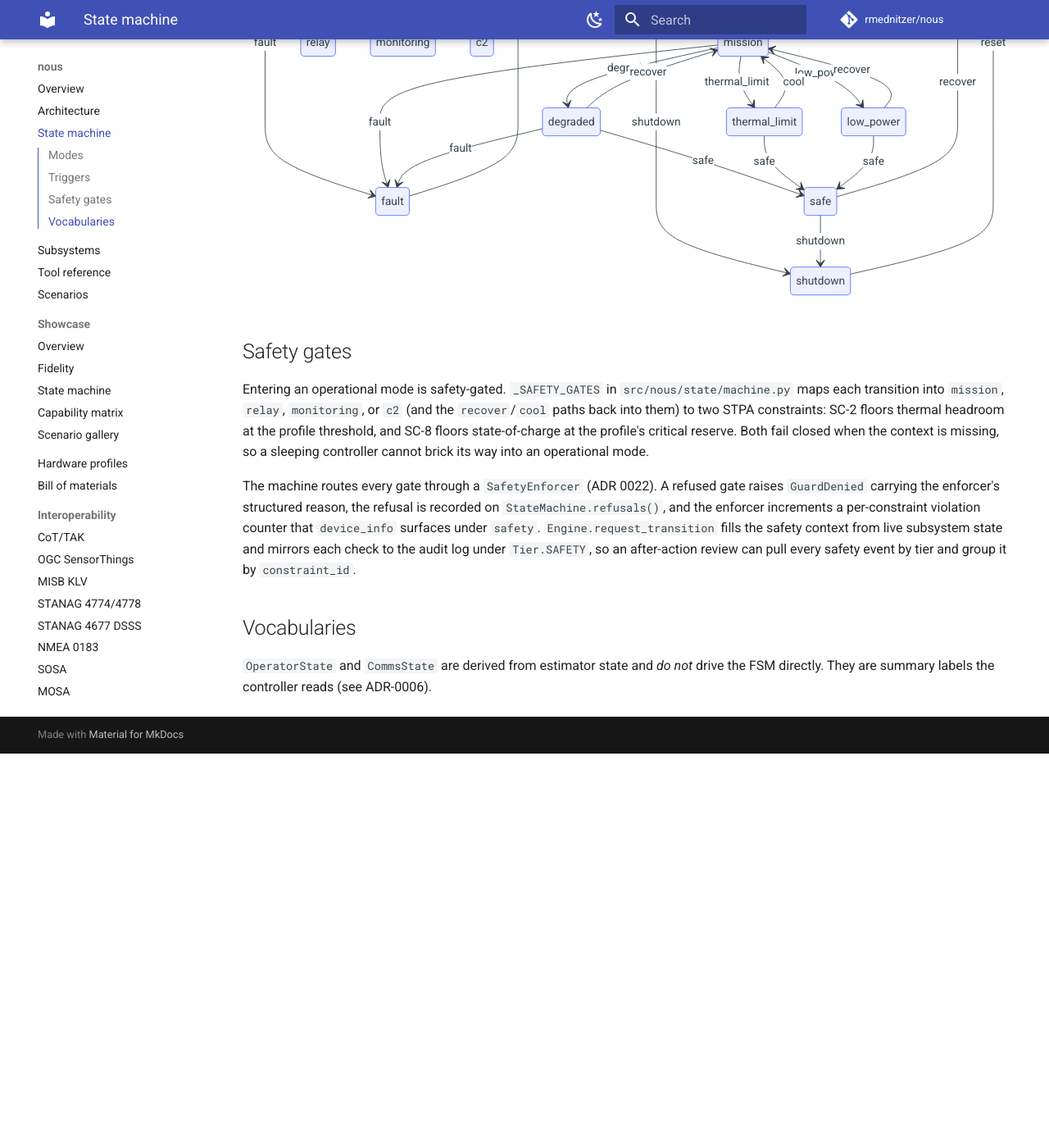
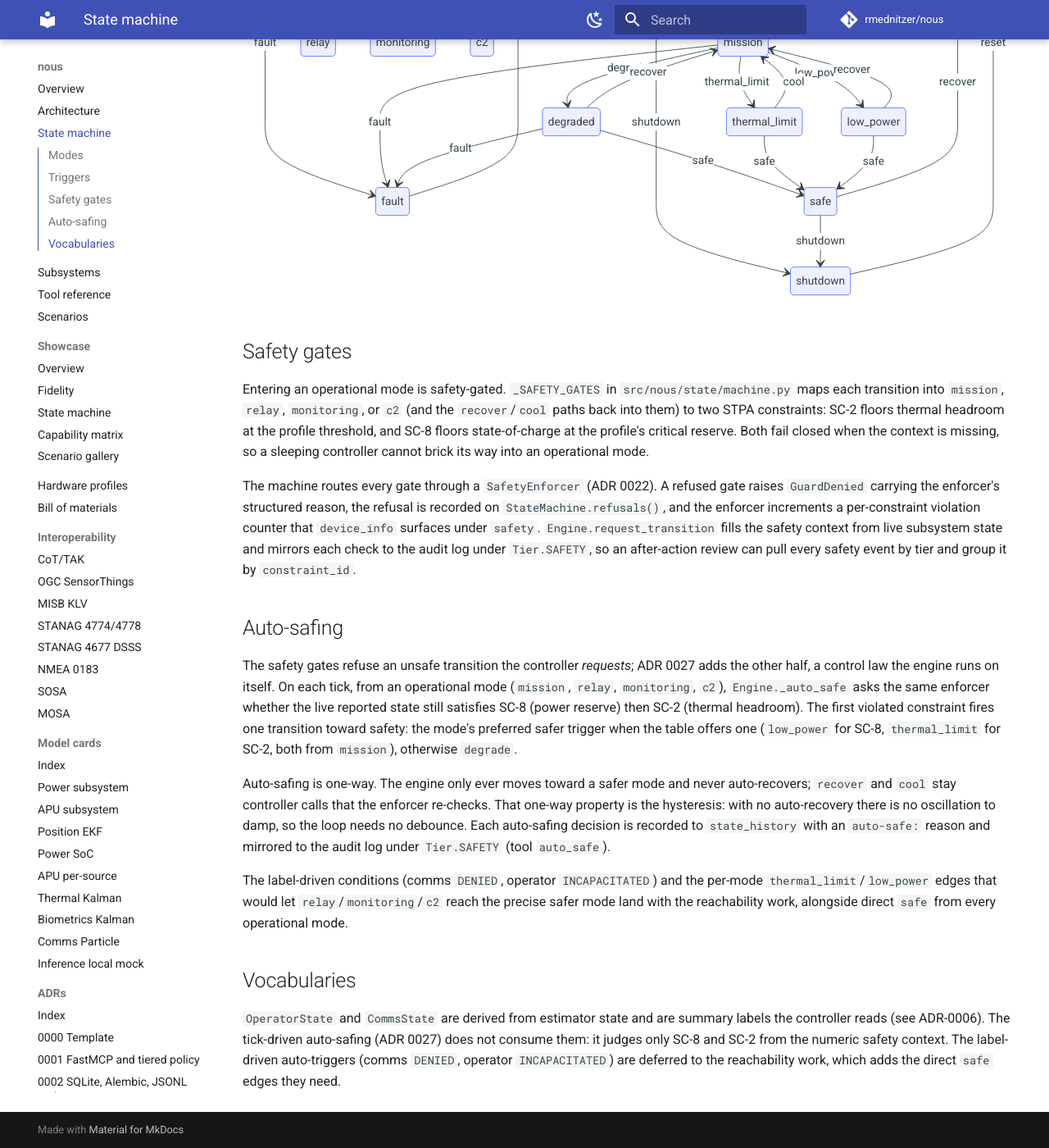
Before and after one commit to rmednitzer/nous, an MkDocs documentation site: the page built from docs/state-machine.md, in a window 1280 px wide and 1400 px high, scrolled down 1451 px. Shown: the whole window at 82% size. Built offline with MkDocs 1.6.1 and Material for MkDocs 9.7.7, drawn with Linux system fonts in a browser that asks for light colours; comment, search, counter and statistics services are not loaded; before the commit the page ends 2370 px from its top, so only the background shows below that.

Commit message:
feat(safety): condition-driven auto-safing on tick (ADR 0027) (#95)
* feat(safety): condition-driven auto-safing on tick (ADR 0027)

PR2 of 3 in the phased state-machine work. PR1 added the entry gates that
refuse an unsafe controller-requested transition; this adds the other
half, a control law the engine runs on itself, closing the H-2/H-8
"sustains" gap a reviewer flagged.

Engine: `Engine.tick` now calls `_auto_safe`. From an operational mode
(MISSION/RELAY/MONITORING/C2) it evaluates SC-8 (power reserve) then SC-2
(thermal headroom) through the shared ADR 0022 enforcer against the live
reported-state safety context. The first violated constraint fires one
transition toward safety: the mode's preferred safer trigger (low_power
for SC-8, thermal_limit for SC-2, both from MISSION) when the table offers
one, else degrade. At most one transition per tick.

Auto-safing is one-way: the engine only moves toward safety and never
auto-recovers, so recovery stays controller-gated through the existing
recover/cool triggers (which the same enforcer re-checks). That one-way
property is the hysteresis, so the loop needs no debounce; the signals it
reads are subsystem truth, which the physics evolves smoothly. Every
auto-safing decision is mirrored to the audit log under Tier.SAFETY (tool
auto_safe) and recorded to the transition log with an auto-safe reason.

Power is checked before thermal: depletion is the least recoverable
hazard, and the load LOW_POWER sheds also relieves heat.

Scope: only the enforcer-backed SC-2/SC-8 conditions auto-safe here. The
label-driven conditions (comms DENIED, operator INCAPACITATED) target
SAFE, which no operational mode reaches directly yet, so they land with
the reachability edges in the next PR, along with per-mode
thermal_limit/low_power edges so RELAY/MONITORING/C2 get precise targets
instead of the degrade fallback.

Advances BL-004 and BL-022.

https://claude.ai/code/session_01TSCWNdN5j8fLKEidGUadf4

* docs(state-machine): correct auto-safing's use of derived labels

Per PR #95 review: the Vocabularies note overclaimed that ADR 0027 "begins
consuming" OperatorState/CommsState. `_auto_safe` judges only SC-8/SC-2
from the numeric safety context and does not consult the derived labels;
the label-driven auto-triggers are deferred to the reachability work. Word
it accurately.

https://claude.ai/code/session_01TSCWNdN5j8fLKEidGUadf4

```diff
--- a/docs/state-machine.md
+++ b/docs/state-machine.md
@@ -76,8 +76,36 @@ live subsystem state and mirrors each check to the audit log under
 `Tier.SAFETY`, so an after-action review can pull every safety event by tier
 and group it by `constraint_id`.
 
+## Auto-safing
+
+The safety gates refuse an unsafe transition the controller *requests*;
+ADR 0027 adds the other half, a control law the engine runs on itself.
+On each tick, from an operational mode (`mission`, `relay`, `monitoring`,
+`c2`), `Engine._auto_safe` asks the same enforcer whether the live
+reported state still satisfies SC-8 (power reserve) then SC-2 (thermal
+headroom). The first violated constraint fires one transition toward
+safety: the mode's preferred safer trigger when the table offers one
+(`low_power` for SC-8, `thermal_limit` for SC-2, both from `mission`),
+otherwise `degrade`.
+
+Auto-safing is one-way. The engine only ever moves toward a safer mode and
+never auto-recovers; `recover` and `cool` stay controller calls that the
+enforcer re-checks. That one-way property is the hysteresis: with no
+auto-recovery there is no oscillation to damp, so the loop needs no
+debounce. Each auto-safing decision is recorded to `state_history` with an
+`auto-safe:` reason and mirrored to the audit log under `Tier.SAFETY`
+(tool `auto_safe`).
+
+The label-driven conditions (comms `DENIED`, operator `INCAPACITATED`)
+and the per-mode `thermal_limit`/`low_power` edges that would let
+`relay`/`monitoring`/`c2` reach the precise safer mode land with the
+reachability work, alongside direct `safe` from every operational mode.
+
 ## Vocabularies
 
-`OperatorState` and `CommsState` are derived from estimator state and
-*do not* drive the FSM directly. They are summary labels the
-controller reads (see ADR-0006).
+`OperatorState` and `CommsState` are derived from estimator state and are
+summary labels the controller reads (see ADR-0006). The tick-driven
+auto-safing (ADR 0027) does not consume them: it judges only SC-8 and SC-2
+from the numeric safety context. The label-driven auto-triggers (comms
+`DENIED`, operator `INCAPACITATED`) are deferred to the reachability work,
+which adds the direct `safe` edges they need.
```
Also changed, not shown: docs/adr/0027-condition-driven-auto-safing.md (added, +116 -0 lines), docs/adr/README.md (+1 -0 lines), docs/backlog.md (+2 -2 lines), 2 other files.
